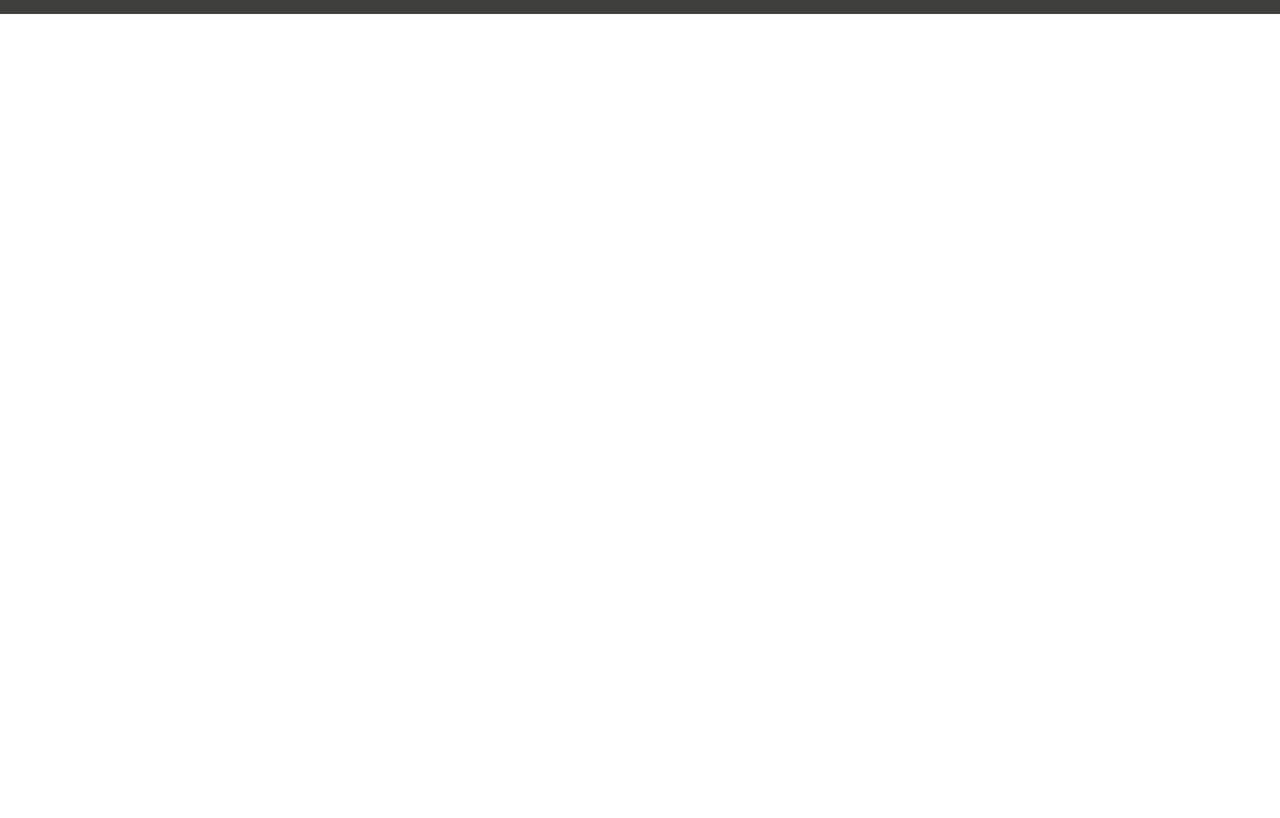
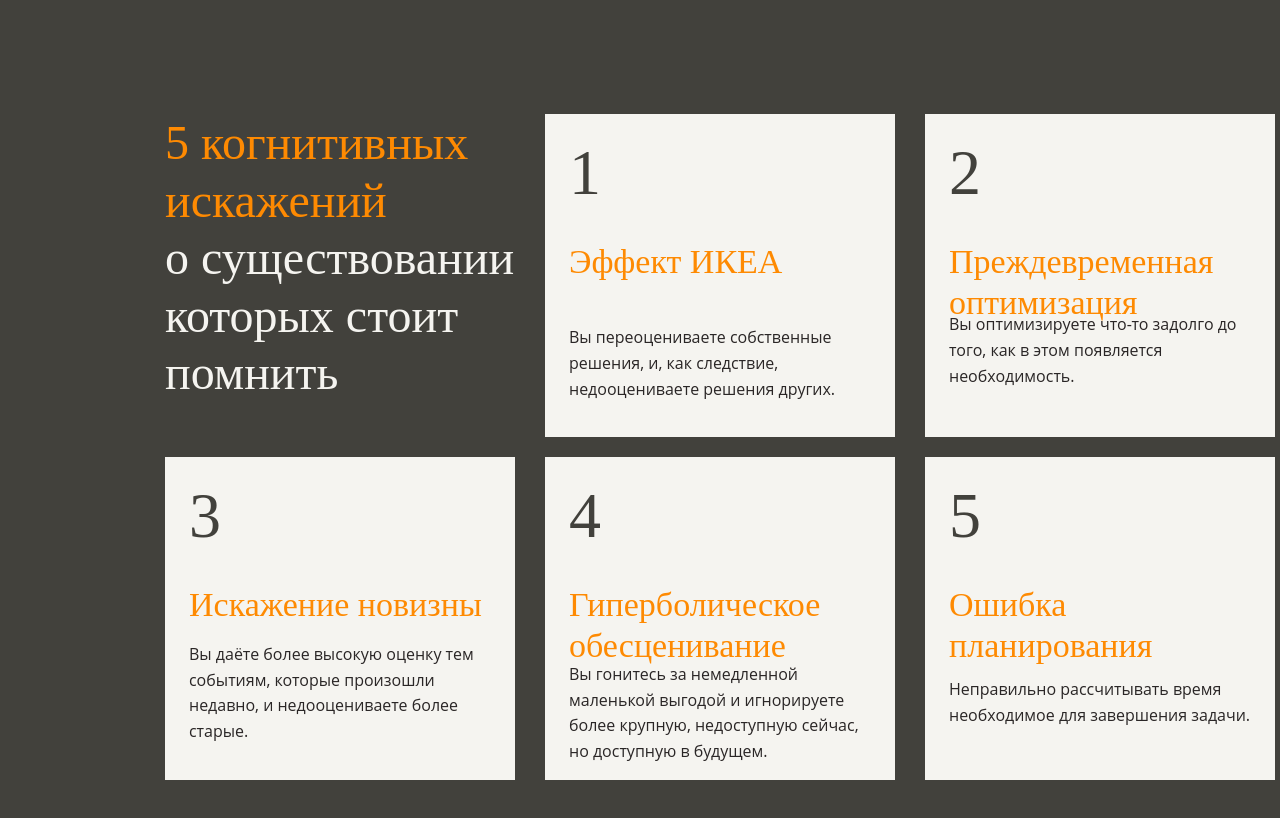
Before and after one commit to EvgeniyOl/layout-designer-project-lvl1, a website: page src/index.html in a window 1280 px wide. Shown: the part 1814-2632 px from the top of the page. Before the commit the page ends 1828 px from the top, so only its background shows below. Drawn offline with Linux system fonts and the light colour scheme.

Commit message:
navigationsection

```diff
--- a/src/index.html
+++ b/src/index.html
@@ -8,6 +8,7 @@
    <link rel="stylesheet" href="./styles/zeroStyle.css">
    <link rel="stylesheet" href="./styles/header-section.css">
    <link rel="stylesheet" href="./styles/video-section.css">
+   <link rel="stylesheet" href="./styles/navigation-section.css">
 </head>
 <header>
    <div class="header-section">
@@ -41,6 +42,7 @@
 
    </div>
 </header>
+
 <body>
    <div class="video-section">
 
@@ -68,5 +70,63 @@
       </footer>
 
    </div>
+
+   <div class="navigation-section">
+
+      <div class="nav-sec-block1">
+         <span class="nav-sec-block1-yellow">5 когнитивных искажений</span><br> о существовании которых стоит помнить
+      </div>
+
+      <div class="nav-sec-block2">
+         <div class="block-number">1</div>
+         <div class="block-title">
+            Эффект ИКЕА
+         </div>
+         <div class="block-body1">
+            Вы переоцениваете собственные решения, и, как следствие, недооцениваете решения других.
+         </div>
+      </div>
+
+      <div class="nav-sec-block3">
+         <div class="block-number">2</div>
+         <div class="block-title">
+            Преждевременная оптимизация
+         </div>
+         <div class="block-body2">
+            Вы оптимизируете что-то задолго до того, как в этом появляется необходимость.
+         </div>
+      </div>
+
+      <div class="nav-sec-block4">
+         <div class="block-number">3</div>
+         <div class="block-title">
+            Искажение новизны
+         </div>
+         <div class="block-body3">
+            Вы даёте более высокую оценку тем событиям, которые произошли недавно, и недооцениваете более старые.
+         </div>
+      </div>
+
+      <div class="nav-sec-block5">
+         <div class="block-number">4</div>
+         <div class="block-title">
+            Гиперболическое обесценивание
+         </div>
+         <div class="block-body4">
+            Вы гонитесь за немедленной маленькой выгодой и игнорируете более крупную, недоступную сейчас, но доступную в будущем.
+         </div>
+      </div>
+
+      <div class="nav-sec-block6">
+         <div class="block-number">5</div>
+         <div class="block-title">
+            Ошибка планирования
+         </div>
+         <div class="block-body5">
+            Неправильно рассчитывать время необходимое для завершения задачи.
+         </div>
+      </div>
+
+   </div>
 </body>
 </html>
--- /dev/null
+++ b/src/styles/navigation-section.css
@@ -0,0 +1,219 @@
+.navigation-section {
+  position: absolute;
+  width: 1440px;
+  height: 891px;
+  left: 0px;
+  top: 1828px;
+  background: #42413c;
+}
+.nav-sec-block1 {
+  position: absolute;
+  width: 350px;
+  height: 323px;
+  left: 165px;
+  top: 100px;
+  font-family: "Neucha";
+  font-style: normal;
+  font-weight: 400;
+  font-size: 48px;
+  line-height: 120%;
+  color: #f5f4f0;
+}
+.nav-sec-block1-yellow {
+  color: #fe8a02;
+}
+.nav-sec-block2 {
+  position: absolute;
+  width: 350px;
+  height: 323px;
+  left: 545px;
+  top: 100px;
+  background: #f5f4f0;
+  font-family: "Neucha";
+  font-style: normal;
+  font-weight: 400;
+  font-size: 52px;
+  line-height: 120%;
+  color: #fe8a02;
+}
+.nav-sec-block3 {
+  position: absolute;
+  width: 350px;
+  height: 323px;
+  left: 925px;
+  top: 100px;
+  background: #f5f4f0;
+  font-family: "Neucha";
+  font-style: normal;
+  font-weight: 400;
+  font-size: 52px;
+  line-height: 120%;
+  color: #fe8a02;
+}
+.nav-sec-block4 {
+  position: absolute;
+  width: 350px;
+  height: 323px;
+  left: 165px;
+  top: 443px;
+  background: #f5f4f0;
+  font-family: "Neucha";
+  font-style: normal;
+  font-weight: 400;
+  font-size: 52px;
+  line-height: 120%;
+  color: #fe8a02;
+}
+.nav-sec-block5 {
+  position: absolute;
+  width: 350px;
+  height: 323px;
+  left: 545px;
+  top: 443px;
+  background: #f5f4f0;
+  font-family: "Neucha";
+  font-style: normal;
+  font-weight: 400;
+  font-size: 52px;
+  line-height: 120%;
+  color: #fe8a02;
+}
+.nav-sec-block6 {
+  position: absolute;
+  width: 350px;
+  height: 323px;
+  left: 925px;
+  top: 443px;
+  background: #f5f4f0;
+  font-family: "Neucha";
+  font-style: normal;
+  font-weight: 400;
+  font-size: 52px;
+  line-height: 120%;
+  color: #fe8a02;
+}
+.block-number {
+  position: absolute;
+  width: 23px;
+  height: 64px;
+  left: calc(50% - 23px / 2 - 139.5px);
+  top: 24px;
+  font-family: "Neucha";
+  font-style: normal;
+  font-weight: 400;
+  font-size: 64px;
+  line-height: 70px;
+  color: #42413c;
+}
+.block-title {
+  position: absolute;
+  width: 302px;
+  height: 41px;
+  left: calc(50% - 302px / 2);
+  top: 128px;
+  font-family: "Neucha";
+  font-style: normal;
+  font-weight: 400;
+  font-size: 34px;
+  line-height: 120%;
+  color: #fe8a02;
+}
+.block-body1 {
+  position: absolute;
+  width: 302px;
+  height: 103px;
+  left: calc(50% - 302px / 2);
+  top: 185px;
+  font-family: "Open Sans";
+  font-style: normal;
+  font-weight: 400;
+  font-size: 16px;
+  line-height: 26px;
+  display: flex;
+  align-items: flex-end;
+  color: #2a2626;
+}
+.block-body2 {
+  position: absolute;
+  width: 302px;
+  height: 75px;
+  left: calc(50% - 302px / 2);
+  top: 200px;
+  font-family: "Open Sans";
+  font-style: normal;
+  font-weight: 400;
+  font-size: 16px;
+  line-height: 26px;
+  display: flex;
+  align-items: flex-end;
+  color: #2a2626;
+}
+.block-body3 {
+  position: absolute;
+  width: 302px;
+  height: 130px;
+  left: calc(50% - 302px / 2);
+  top: 185px;
+  font-family: "Open Sans";
+  font-style: normal;
+  font-weight: 400;
+  font-size: 16px;
+  line-height: 160%;
+  color: #2a2626;
+}
+.block-body4 {
+  position: absolute;
+  width: 302px;
+  height: 104px;
+  left: calc(50% - 302px / 2);
+  top: 205px;
+  font-family: "Open Sans";
+  font-style: normal;
+  font-weight: 400;
+  font-size: 16px;
+  line-height: 160%;
+  color: #2a2626;
+}
+.block-body5 {
+  position: absolute;
+  width: 302px;
+  height: 130px;
+  left: calc(50% - 302px / 2);
+  top: 220px;
+  font-family: "Open Sans";
+  font-style: normal;
+  font-weight: 400;
+  font-size: 16px;
+  line-height: 160%;
+  color: #2a2626;
+}
+.nav-sec-block2:hover {
+  background-color: #fe8a02;
+}
+.nav-sec-block2:hover div {
+  color: #f5f4f0;
+}
+.nav-sec-block3:hover {
+  background-color: #fe8a02;
+}
+.nav-sec-block3:hover div {
+  color: #f5f4f0;
+}
+.nav-sec-block4:hover {
+  background-color: #fe8a02;
+}
+.nav-sec-block4:hover div {
+  color: #f5f4f0;
+}
+.nav-sec-block5:hover {
+  background-color: #fe8a02;
+}
+.nav-sec-block5:hover div {
+  color: #f5f4f0;
+}
+.nav-sec-block6:hover {
+  background-color: #fe8a02;
+}
+.nav-sec-block6:hover div {
+  color: #f5f4f0;
+}
```
